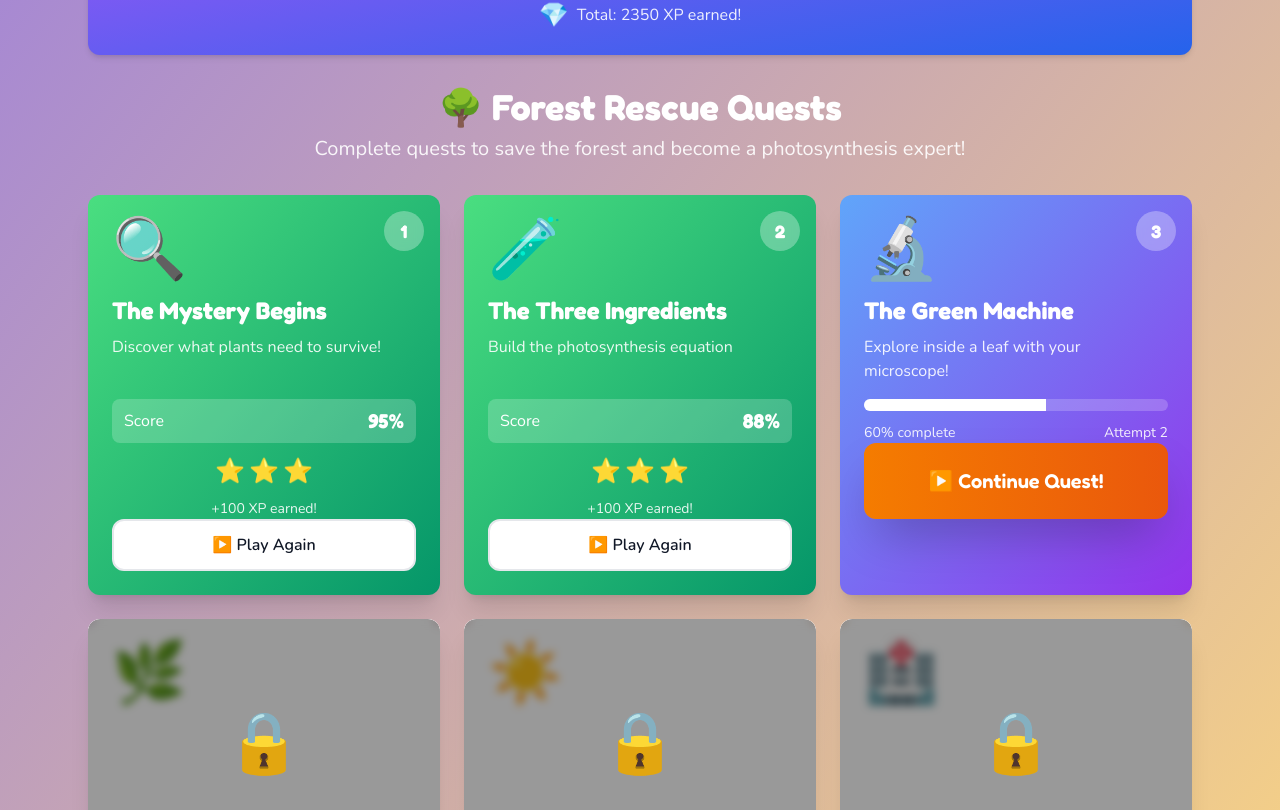
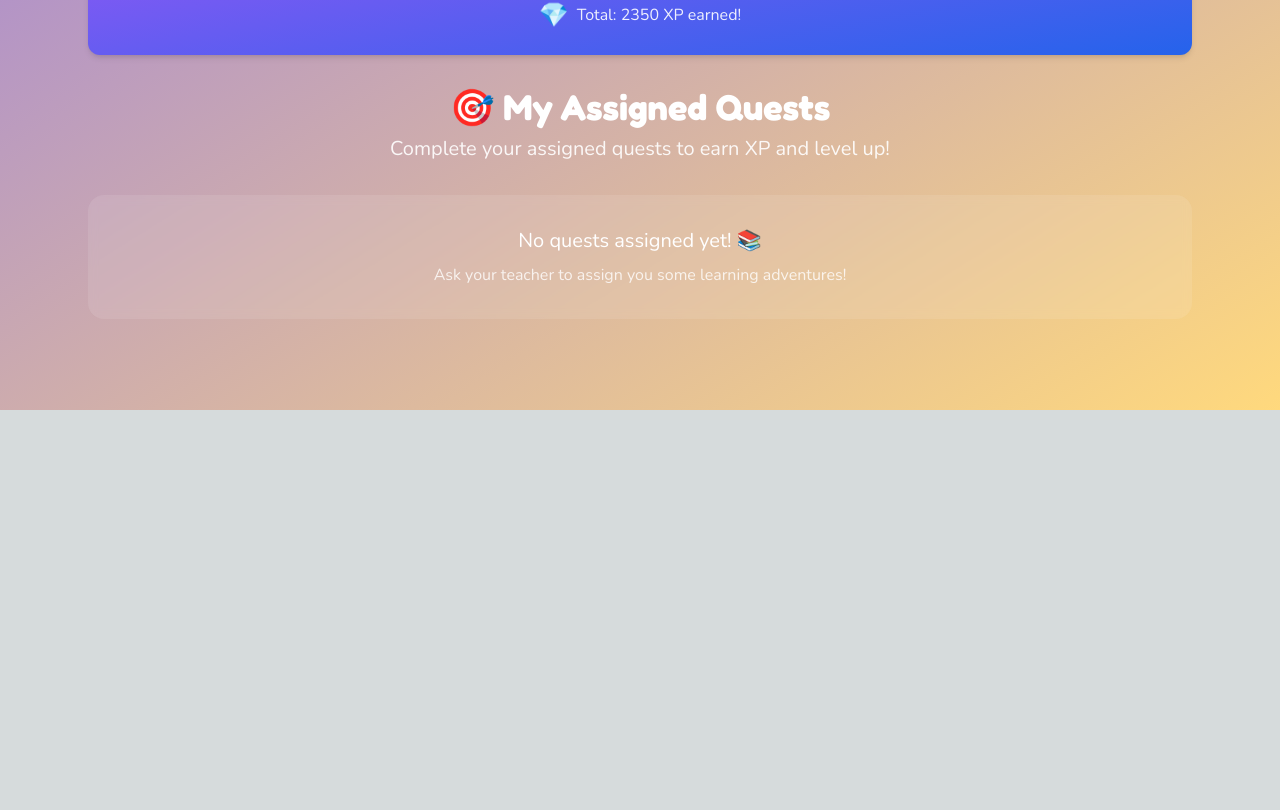
Before and after one commit to dimitriderose/quest-learn, a Next.js app in the folder frontend/: page /student/dashboard in a window 1280 px wide. Shown: the part 390-1200 px from the top of the page. After the commit the page ends 800 px from the top, so only its background shows below. Built offline with nearby package versions, Linux system fonts and the light colour scheme.

Commit message:
Update student dashboard to fetch real assigned quests from API

```diff
--- a/frontend/app/student/dashboard/page.tsx
+++ b/frontend/app/student/dashboard/page.tsx
@@ -1,9 +1,11 @@
 "use client";
 
+import { useEffect, useState } from "react";
 import { StudentHeader } from "@/components/student/dashboard/StudentHeader";
 import { XPTracker } from "@/components/student/dashboard/XPTracker";
 import { QuestGrid } from "@/components/student/dashboard/QuestGrid";
 import { AchievementBanner } from "@/components/student/dashboard/AchievementBanner";
+import { getMyQuests, StudentQuestDto } from "@/lib/api/studentQuests";
 
 // Mock student data - will connect to backend later
 const mockStudent = {
@@ -16,75 +18,58 @@ const mockStudent = {
   avatar: "🌟",
 };
 
-const mockQuests = [
-  {
-    id: "1",
-    number: 1,
-    title: "The Mystery Begins",
-    description: "Discover what plants need to survive!",
-    icon: "🔍",
-    status: "completed" as const,
-    score: 95,
-    stars: 3,
-    xpEarned: 100,
-  },
-  {
-    id: "2",
-    number: 2,
-    title: "The Three Ingredients",
-    description: "Build the photosynthesis equation",
-    icon: "🧪",
-    status: "completed" as const,
-    score: 88,
-    stars: 3,
-    xpEarned: 100,
-  },
-  {
-    id: "3",
-    number: 3,
-    title: "The Green Machine",
-    description: "Explore inside a leaf with your microscope!",
-    icon: "🔬",
-    status: "in-progress" as const,
-    progress: 60,
-    attempts: 2,
-  },
-  {
-    id: "4",
-    number: 4,
-    title: "What Do Plants Make?",
-    description: "Discover glucose and oxygen",
-    icon: "🌿",
-    status: "locked" as const,
-  },
-  {
-    id: "5",
-    number: 5,
-    title: "Energy Detective",
-    description: "Trace energy from sun to you!",
-    icon: "☀️",
-    status: "locked" as const,
-  },
-  {
-    id: "6",
-    number: 6,
-    title: "Real-World Plant Doctor",
-    description: "Solve real plant problems",
-    icon: "🏥",
-    status: "locked" as const,
-  },
-  {
-    id: "7",
-    number: 7,
-    title: "Save the Forest!",
-    description: "Final mission - use all your knowledge!",
-    icon: "🏆",
-    status: "locked" as const,
-    isFinal: true,
-  },
-];
+// Helper function to convert StudentQuestDto to Quest format for QuestGrid
+function convertToQuestFormat(quests: StudentQuestDto[]) {
+  return quests.map((quest, index) => ({
+    id: quest.questId,
+    number: index + 1,
+    title: quest.title,
+    description: quest.description,
+    icon: getIconForSubject(quest.subject),
+    status: "available" as const,
+    className: quest.className,
+    dueDate: quest.dueDate,
+    xpReward: quest.xpReward,
+    playUrl: quest.playUrl,
+  }));
+}
+
+function getIconForSubject(subject: string): string {
+  const icons: Record<string, string> = {
+    Science: "🔬",
+    Math: "🔢",
+    "English Language Arts": "📚",
+    "Social Studies": "🌍",
+    History: "📜",
+    Geography: "🗺️",
+    Art: "🎨",
+    Music: "🎵",
+    "Physical Education": "⚽",
+  };
+  return icons[subject] || "📖";
+}
 
 export default function StudentDashboard() {
+  const [quests, setQuests] = useState<any[]>([]);
+  const [loading, setLoading] = useState(true);
+
+  useEffect(() => {
+    async function loadQuests() {
+      try {
+        const assignedQuests = await getMyQuests();
+        const formattedQuests = convertToQuestFormat(assignedQuests);
+        setQuests(formattedQuests);
+      } catch (error) {
+        console.error("Error loading quests:", error);
+        setQuests([]);
+      } finally {
+        setLoading(false);
+      }
+    }
+
+    loadQuests();
+  }, []);
+
   return (
     <div className="min-h-screen bg-gradient-to-br from-student-purple via-student-teal to-student-yellow dark:from-gray-900 dark:via-gray-800 dark:to-gray-900 transition-colors">
       <StudentHeader student={mockStudent} />
@@ -96,13 +81,29 @@ export default function StudentDashboard() {
 
         <div className="mt-8">
           <h2 className="font-fredoka text-4xl font-bold text-white mb-2 text-center">
-            🌳 Forest Rescue Quests
+            🎯 My Assigned Quests
           </h2>
           <p className="font-nunito text-xl text-white/90 text-center mb-8">
-            Complete quests to save the forest and become a photosynthesis expert!
+            Complete your assigned quests to earn XP and level up!
           </p>
 
-          <QuestGrid quests={mockQuests} />
+          {loading ? (
+            <div className="text-center text-white py-12">
+              <div className="animate-spin rounded-full h-12 w-12 border-b-2 border-white mx-auto mb-4"></div>
+              <p className="font-nunito">Loading your quests...</p>
+            </div>
+          ) : quests.length === 0 ? (
+            <div className="bg-white/10 backdrop-blur-sm rounded-2xl p-8 text-center">
+              <p className="font-nunito text-xl text-white mb-2">
+                No quests assigned yet! 📚
+              </p>
+              <p className="font-nunito text-white/80">
+                Ask your teacher to assign you some learning adventures!
+              </p>
+            </div>
+          ) : (
+            <QuestGrid quests={quests} />
+          )}
         </div>
       </main>
     </div>
```
